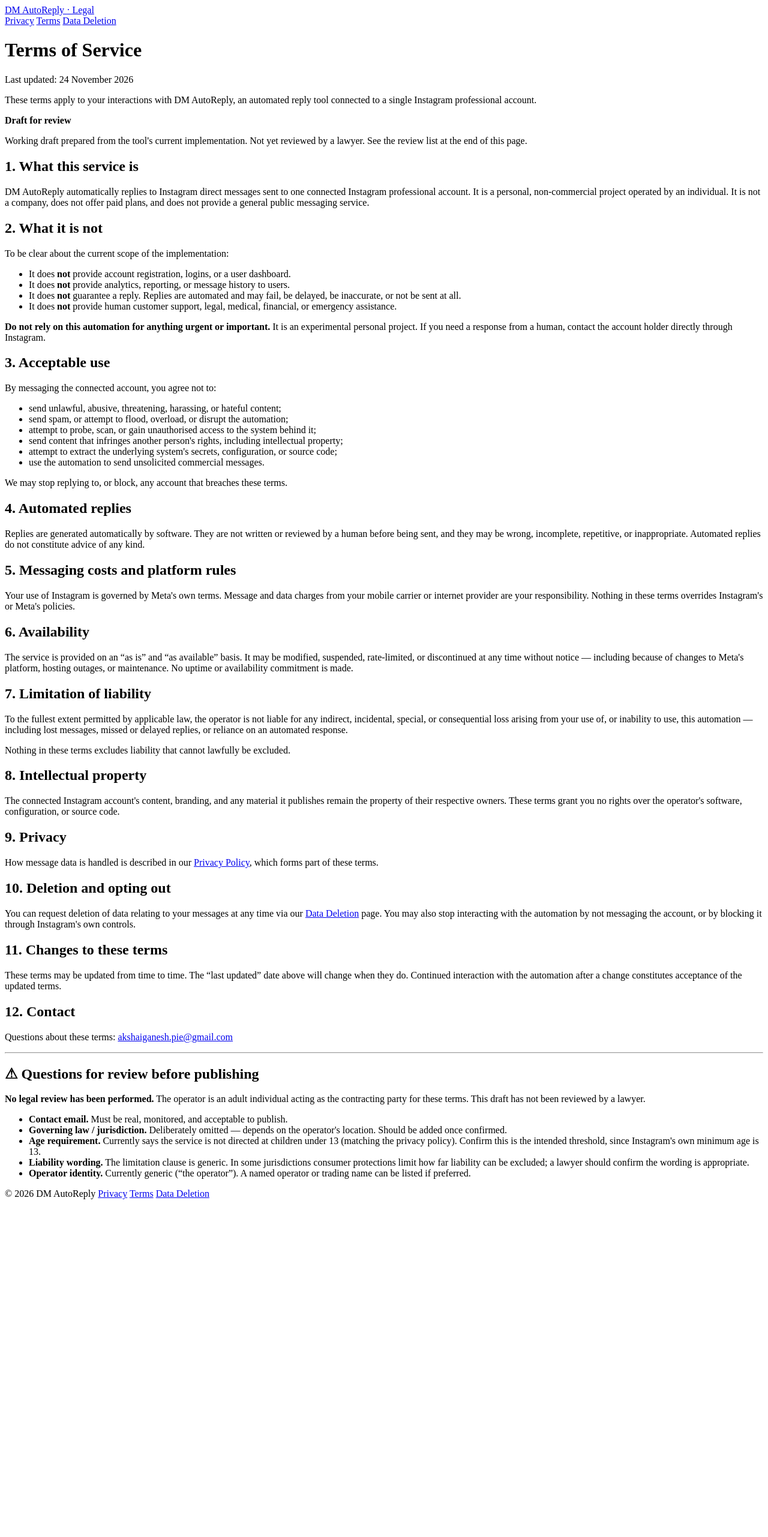
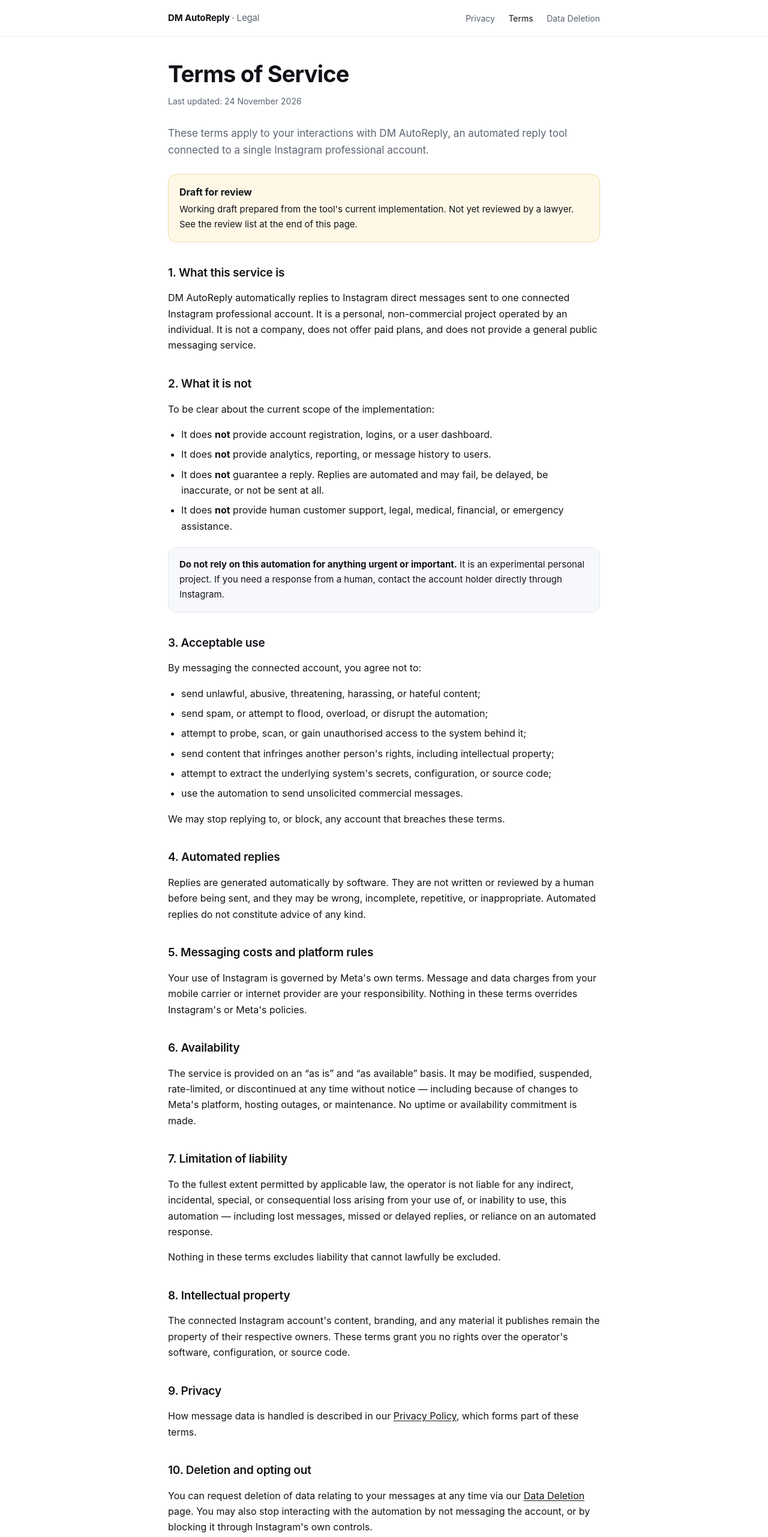
Before and after one commit to akshaiganesh/dm-autoreply-legal, a plain HTML site: page terms/index.html in a window 1280 px wide. Shown: the top 2562 px of the page at 60% size. Before the commit the page ends 2007 px from the top, so only its background shows below. Drawn offline with Linux system fonts and the light colour scheme; the site is published under a folder, as on GitHub Pages, so addresses that start at the root find nothing.

Commit message:
Fix asset and nav paths for GitHub Pages subpath hosting

```diff
--- a/404.html
+++ b/404.html
@@ -5,16 +5,16 @@
 <meta name="viewport" content="width=device-width,initial-scale=1">
 <title>Page not found — DM AutoReply</title>
 <meta name="robots" content="noindex">
-<link rel="stylesheet" href="/style.css">
+<link rel="stylesheet" href="style.css">
 </head>
 <body>
 <header>
   <div class="wrap">
-    <a class="brand" href="/">DM AutoReply <span>· Legal</span></a>
+    <a class="brand" href="./">DM AutoReply <span>· Legal</span></a>
     <nav>
-      <a href="/privacy/">Privacy</a>
-      <a href="/terms/">Terms</a>
-      <a href="/data-deletion/">Data Deletion</a>
+      <a href="privacy/">Privacy</a>
+      <a href="terms/">Terms</a>
+      <a href="data-deletion/">Data Deletion</a>
     </nav>
   </div>
 </header>
@@ -23,9 +23,9 @@
   <h1>Page not found</h1>
   <p class="lede">That page doesn't exist. Try one of these:</p>
   <div class="cards">
-    <a class="card" href="/privacy/"><h2>Privacy Policy</h2><p>What data we receive and why.</p></a>
-    <a class="card" href="/terms/"><h2>Terms of Service</h2><p>Rules for interacting with the automation.</p></a>
-    <a class="card" href="/data-deletion/"><h2>Data Deletion</h2><p>How to request deletion.</p></a>
+    <a class="card" href="privacy/"><h2>Privacy Policy</h2><p>What data we receive and why.</p></a>
+    <a class="card" href="terms/"><h2>Terms of Service</h2><p>Rules for interacting with the automation.</p></a>
+    <a class="card" href="data-deletion/"><h2>Data Deletion</h2><p>How to request deletion.</p></a>
   </div>
 </div>
 </main>
--- a/terms/index.html
+++ b/terms/index.html
@@ -6,16 +6,16 @@
 <title>Terms of Service — DM AutoReply</title>
 <meta name="description" content="Terms for interacting with the DM AutoReply Instagram automation.">
 <meta name="robots" content="index,follow">
-<link rel="stylesheet" href="/style.css">
+<link rel="stylesheet" href="../style.css">
 </head>
 <body>
 <header>
   <div class="wrap">
-    <a class="brand" href="/">DM AutoReply <span>· Legal</span></a>
+    <a class="brand" href="../">DM AutoReply <span>· Legal</span></a>
     <nav>
-      <a href="/privacy/">Privacy</a>
-      <a href="/terms/" aria-current="page">Terms</a>
-      <a href="/data-deletion/">Data Deletion</a>
+      <a href="../privacy/">Privacy</a>
+      <a href="../terms/" aria-current="page">Terms</a>
+      <a href="../data-deletion/">Data Deletion</a>
     </nav>
   </div>
 </header>
@@ -78,10 +78,10 @@
 <p>The connected Instagram account's content, branding, and any material it publishes remain the property of their respective owners. These terms grant you no rights over the operator's software, configuration, or source code.</p>
 
 <h2>9. Privacy</h2>
-<p>How message data is handled is described in our <a href="/privacy/">Privacy Policy</a>, which forms part of these terms.</p>
+<p>How message data is handled is described in our <a href="../privacy/">Privacy Policy</a>, which forms part of these terms.</p>
 
 <h2>10. Deletion and opting out</h2>
-<p>You can request deletion of data relating to your messages at any time via our <a href="/data-deletion/">Data Deletion</a> page. You may also stop interacting with the automation by not messaging the account, or by blocking it through Instagram's own controls.</p>
+<p>You can request deletion of data relating to your messages at any time via our <a href="../data-deletion/">Data Deletion</a> page. You may also stop interacting with the automation by not messaging the account, or by blocking it through Instagram's own controls.</p>
 
 <h2>11. Changes to these terms</h2>
 <p>These terms may be updated from time to time. The “last updated” date above will change when they do. Continued interaction with the automation after a change constitutes acceptance of the updated terms.</p>
@@ -109,9 +109,9 @@
 <footer>
   <div class="wrap">
     <span>© 2026 DM AutoReply</span>
-    <a href="/privacy/">Privacy</a>
-    <a href="/terms/">Terms</a>
-    <a href="/data-deletion/">Data Deletion</a>
+    <a href="../privacy/">Privacy</a>
+    <a href="../terms/">Terms</a>
+    <a href="../data-deletion/">Data Deletion</a>
   </div>
 </footer>
 </body>
```
Also changed, not shown: data-deletion/index.html (+9 -9 lines), index.html (+11 -11 lines), privacy/index.html (+9 -9 lines).
